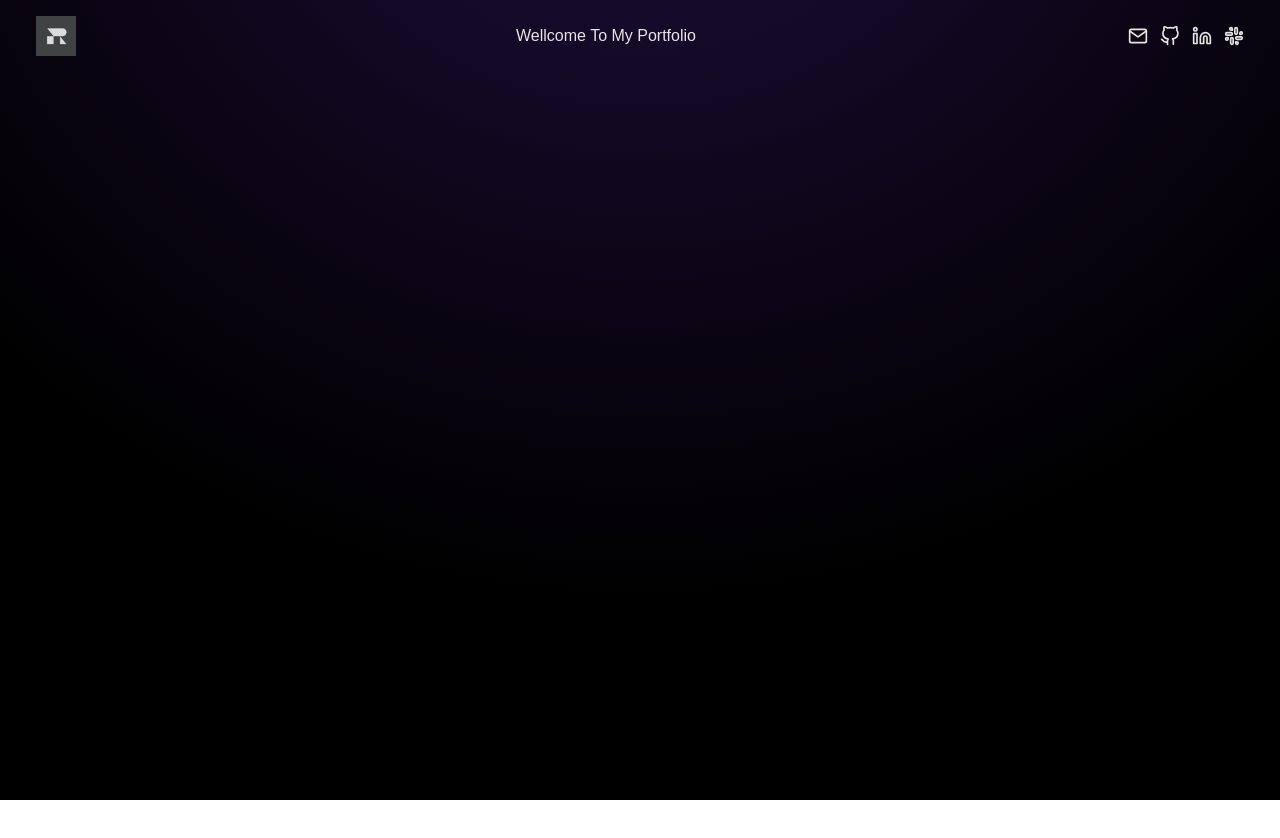
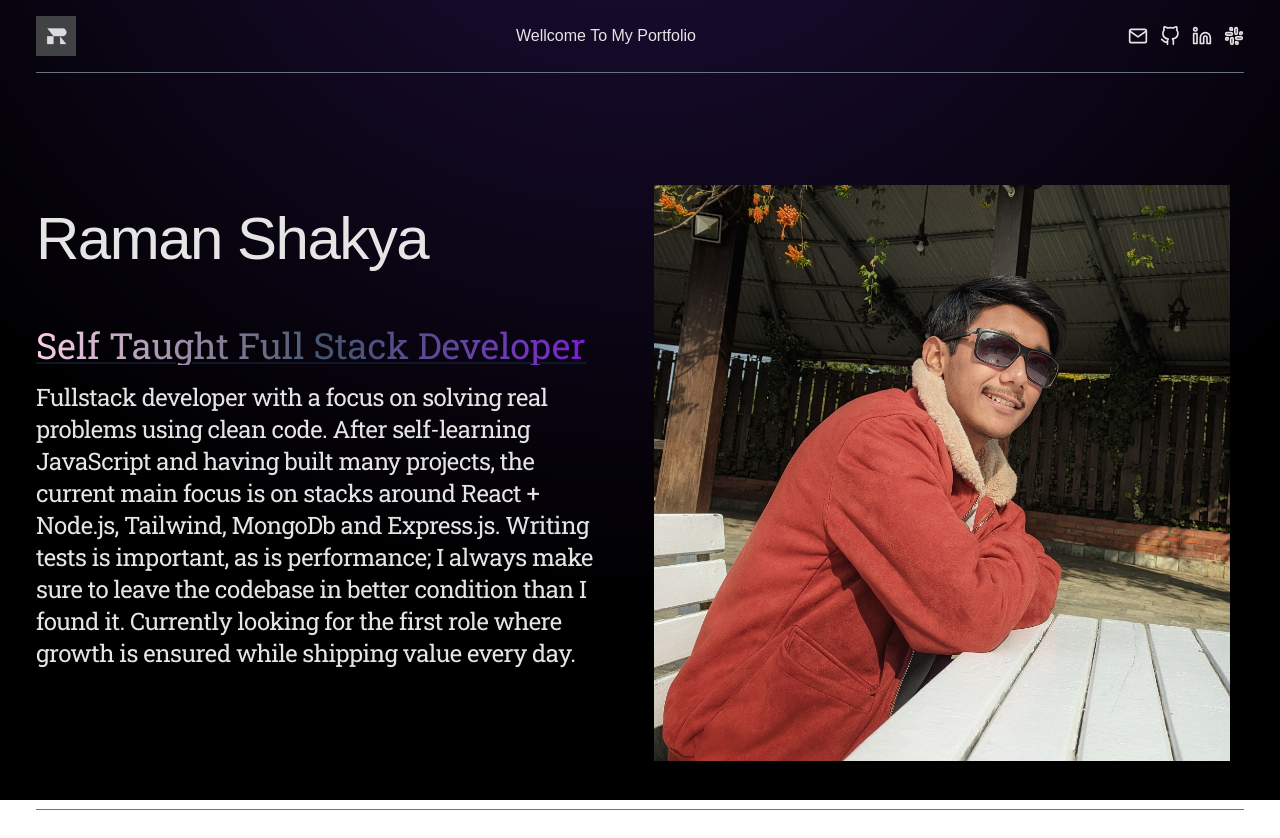
Before and after one commit to Raman992/MyPortfolio, a React (Vite) app: page / in a window 1280 px wide. Shown: the top 838 px of the page. Before the commit the page ends 800 px from the top, so only its background shows below. Built offline with nearby package versions, Linux system fonts and the light colour scheme; a web font is replaced by a local one.

Commit message:
mainpage added

```diff
--- a/src/App.jsx
+++ b/src/App.jsx
@@ -1,12 +1,14 @@
 import React from 'react'
 import './App.css'
 import Navbar from './components/Navbar'
+import Home from './components/Home'
 const App = () => {
   return (
     <div className='overflow-x-hidden text-neutral-200 sm:px-9 px-2'>
-      <div class="absolute inset-0 -z-10 h-full w-full bg-black
+      <div className="absolute inset-0 -z-10 h-full w-full bg-black
 [background:radial-gradient(100%_150%_at_50%_-30%,rgba(126,58,242,0.25)_0%,transparent_70%),#000]"></div>
       <Navbar/>
+      <Home/>
     </div>
   )
 }
--- a/src/components/Home.jsx
+++ b/src/components/Home.jsx
@@ -1,9 +1,29 @@
 import React from 'react'
+import ProfilePic from '../assets/icons/PP_Logo.jpg'
 
 const Home = () => {
   return (
-    <div className=''>
-      <h1>Raman Shakya</h1>
+    <div className='border-b border-neutral-500 pb-4 lg:mb-35'>
+      <div className='flex flex-wrap'>
+        <div className='w-full lg:w-1/2'>
+          <div className='flex flex-col items-center lg:items-start'>
+            <h1 className='text-3xl lg:text-6xl pb-14 lg:mt-14 font-light tracking-tight'>Raman Shakya</h1>
+            <div>
+              <p className='text-2xl lg:text-4xl underline decoration-gray-900 decoration-2 underline-offset-3 bg-linear-to-r from-pink-200 via-slate-600 to-purple-700 font bg-clip-text text-transparent'>
+                Self Taught Full Stack Developer
+              </p>
+              <p className='lg:text-2xl max-w-xl py-4 tracking-tight'>
+                Fullstack developer with a focus on solving real problems using clean code. After self-learning JavaScript and having built many projects, the current main focus is on stacks around React + Node.js, Tailwind, MongoDb and Express.js. Writing tests is important, as is performance; I always make sure to leave the codebase in better condition than I found it. Currently looking for the first role where growth is ensured while shipping value every day.
+              </p>
+            </div>
+          </div>
+        </div>
+        <div className='w-full lg:w-1/2 lg:p-8'>
+          <div className='flex justify-center'>
+            <img src={ProfilePic} alt="Photo" className='max-w-auto xl:max-w-xl' />
+          </div>
+        </div>
+      </div>
     </div>
   )
 }
--- a/src/components/Navbar.jsx
+++ b/src/components/Navbar.jsx
@@ -4,7 +4,7 @@ import { FiMail, FiGithub, FiLinkedin, FiSlack } from 'react-icons/fi';
 
 const Navbar = () => {
   return (
-      <nav className='mb-20 flex items-center justify-between py-4 sticky'>
+      <nav className='mb-20 flex items-center justify-between py-4 border-b border-gray-500'>
         <div className='flex shrink-0 items-center pr-2'>
             <img src={RLogo} alt="logo" className='w-[40px] cursor-pointer '/>
         </div>
```
Also changed, not shown: src/assets/icons/PP_Logo.jpg (added).
